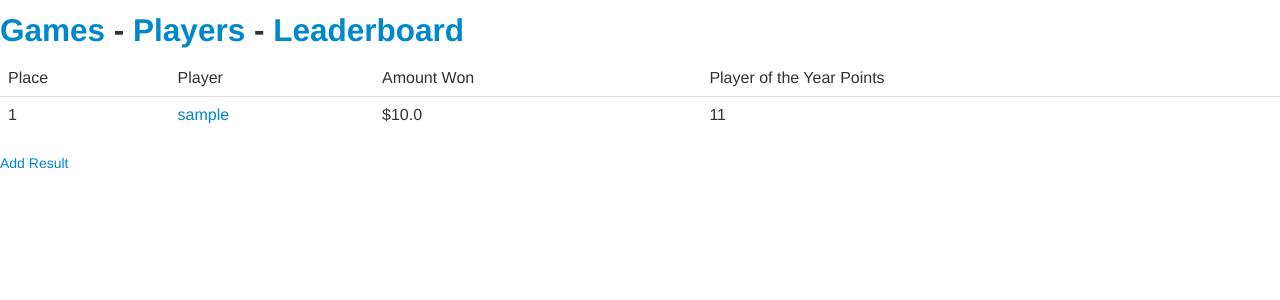
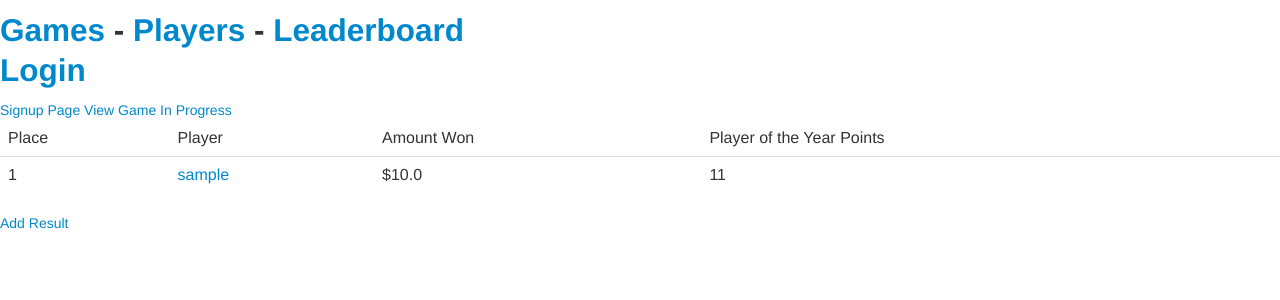
Before and after one commit to toddcblank/pitboss, a Django app: page /pokerroom/game/1/ in a window 1280 px wide. Shown: the top 300 px of the page. Run offline with Django 3.2, Linux system fonts and the light colour scheme; tables that the repository leaves empty hold one stand-in row (values such as "Sample post"); some libraries are stand-ins or nearby versions.

Commit message:
login views and some refactoring

```diff
--- a/bnetpoker/settings.py
+++ b/bnetpoker/settings.py
@@ -164,5 +164,6 @@ TEMPLATE_CONTEXT_PROCESSORS = ("django.contrib.auth.context_processors.auth",
 "django.core.context_processors.static",
 "django.core.context_processors.tz",
 "django.contrib.messages.context_processors.messages",
+"pokerroom.contextProcessors.loggedInPlayer",
 
 )
--- a/pokerroom/models.py
+++ b/pokerroom/models.py
@@ -38,7 +38,9 @@ class Player(models.Model):
     def gravatarId(self):
         #this is kind of wasteful to recalculate every request.  but meh.
         md = hashlib.md5()
-        md.update(self.user.email.strip().lower())
+        email = self.user.email.strip().lower()
+        print "user email is %s" % self.user.email
+        md.update(email)
         return md.hexdigest()
 
     @property
--- a/pokerroom/urls.py
+++ b/pokerroom/urls.py
@@ -1,34 +1,32 @@
 from django.conf.urls import patterns, include, url
-from pokerroom import views
+from pokerroom.views import gameViews, leaderboardViews, loginViews, playerViews
 
 urlpatterns = patterns('',
-    url(r'^player/create-form/?$', views.createPlayerForm, name="createPlayerForm"),
-    url(r'^player/create/?$', views.createPlayer, name="createPlayer"),
-    url(r'^player/(?P<playerId>\d+)/?$', views.PlayerInfoView, name="playerInfo"),
-    url(r'^player/?$', views.AllPlayersView.as_view(), name="allPlayers"),
+    url(r'^player/create-form/?$', playerViews.createPlayerForm, name="createPlayerForm"),
+    url(r'^player/create/?$', playerViews.createPlayer, name="createPlayer"),
+    url(r'^player/(?P<playerId>\d+)/?$', playerViews.PlayerInfoView, name="playerInfo"),
+    url(r'^player/?$', playerViews.AllPlayersView.as_view(), name="allPlayers"),
 
-    url(r'^game/(?P<gameId>\d+)/signup-form/?$', views.gameSignup, name="gameSignup"),
-    url(r'^game/(?P<gameId>\d+)/signups/?$', views.interestListJson, name="interestListJson"),
-    url(r'^game/(?P<gameId>\d+)/signup/?$', views.signupPlayerForGame, name="signupPlayerForGame"),
-    url(r'^game/(?P<gameId>\d+)/approve/?$', views.approvePlayerForGame, name="approvePlayerForGame"),
-    url(r'^game/(?P<gameId>\d+)/signup-newplayer/?$', views.createPlayerAndSignupForGame, name="createPlayerAndSignupForGame"),
-    url(r'^game/(?P<gameId>\d+)/unsignup/?$', views.unsignupPlayerForGame, name="unsignupPlayerForGame"),
-    url(r'^game/(?P<gameId>\d+)/start-game?$', views.startGame, name="startGame"),
-    url(r'^game/(?P<gameId>\d+)/unstart-game?$', views.unstartGame, name="unstartGame"),
-    url(r'^game/(?P<gameId>\d+)/eliminate-player?$', views.elminatePlayer, name="eliminatePlayer"),
-    url(r'^game/(?P<gameId>\d+)/undo-eliminate-player?$', views.undoElminatePlayer, name="undoElminatePlayer"),
-    url(r'^game/(?P<gameId>\d+)/view-game-in-progress?$', views.viewGameInProgress, name="viewGameInProgress"),
-    url(r'^game/(?P<gameId>\d+)/?$', views.viewResult, name="gameResult"),
+    url(r'^game/(?P<gameId>\d+)/signup-form/?$', gameViews.gameSignup, name="gameSignup"),
+    url(r'^game/(?P<gameId>\d+)/signups/?$', gameViews.interestListJson, name="interestListJson"),
+    url(r'^game/(?P<gameId>\d+)/signup/?$', gameViews.signupPlayerForGame, name="signupPlayerForGame"),
+    url(r'^game/(?P<gameId>\d+)/approve/?$', gameViews.approvePlayerForGame, name="approvePlayerForGame"),
+    url(r'^game/(?P<gameId>\d+)/signup-newplayer/?$', gameViews.createPlayerAndSignupForGame, name="createPlayerAndSignupForGame"),
+    url(r'^game/(?P<gameId>\d+)/unsignup/?$', gameViews.unsignupPlayerForGame, name="unsignupPlayerForGame"),
+    url(r'^game/(?P<gameId>\d+)/start-game?$', gameViews.startGame, name="startGame"),
+    url(r'^game/(?P<gameId>\d+)/unstart-game?$', gameViews.unstartGame, name="unstartGame"),
+    url(r'^game/(?P<gameId>\d+)/eliminate-player?$', gameViews.elminatePlayer, name="eliminatePlayer"),
+    url(r'^game/(?P<gameId>\d+)/undo-eliminate-player?$', gameViews.undoElminatePlayer, name="undoElminatePlayer"),
+    url(r'^game/(?P<gameId>\d+)/view-game-in-progress?$', gameViews.viewGameInProgress, name="viewGameInProgress"),
+    url(r'^game/(?P<gameId>\d+)/?$', gameViews.viewResult, name="gameResult"),
+    url(r'^game/create-form/?$', gameViews.createGameForm, name="createGameForm"),
+    url(r'^game/create/?$', gameViews.createGame, name="createGame"),
+    url(r'^game/?$', gameViews.allGames.as_view(), name="allGames"),
+    url(r'^result/(?P<gameId>\d+)/add-result/?$', gameViews.addResult, name="addResultForm"),
 
+    url(r'^leaderboard/?$', leaderboardViews.leaderboard, name="leaderboards"),
+    url(r'^leaderboard-pergame/?$', leaderboardViews.moneyPerGameLeaderboard, name="moneyPerGameLeaderboard"),
+    url(r'^poy-leaderboard/?$', leaderboardViews.pointsLeaderboard, name="pointsLeaderboard"),
 
-
-    url(r'^game/create-form/?$', views.createGameForm, name="createGameForm"),
-    url(r'^game/create/?$', views.createGame, name="createGame"),
-    url(r'^game/?$', views.allGames.as_view(), name="allGames"),
-
-    url(r'^result/(?P<gameId>\d+)/add-result/?$', views.addResult, name="addResultForm"),
-    url(r'^leaderboard/?$', views.leaderboard, name="leaderboards"),
-    url(r'^leaderboard-pergame/?$', views.moneyPerGameLeaderboard, name="moneyPerGameLeaderboard"),
-    url(r'^poy-leaderboard/?$', views.pointsLeaderboard, name="pointsLeaderboard"),
-    url(r'^login/?$', views.login, name="login"),
+    url(r'^login/?$', loginViews.loginPage, name="login"),
 )
--- /dev/null
+++ b/pokerroom/views/__init__.py
@@ -0,0 +1 @@
+__author__ = 'Todd'
--- a/pokerroom/views.py
+++ b/pokerroom/views/gameViews.py
@@ -1,15 +1,17 @@
-# Create your views here.
+from django.contrib.auth.decorators import login_required
+
+__author__ = 'Todd'
+
+# Create views related to games here.
 import json
 import random
-from django.http import Http404, HttpResponse, HttpResponseServerError
+from django.http import HttpResponse
 from pokerroom.models import Player, Game, Result
-from django.shortcuts import render, render_to_response, redirect
+from django.shortcuts import render, redirect
 from django.views import generic
 from datetime import date
 from django.db.models import Q
-import operator
-from django.contrib.auth import authenticate
-import payouts
+from pokerroom import payouts
 
 
 def pointsLeaderboard(request):
@@ -91,13 +93,22 @@ def gameSignup(request, gameId):
     interestList = Result.objects.filter(game=game)
     sortedInterestList = sorted(
         interestList,
-        key=lambda result: (result.state * -1, int(result.player.priorityIndex))
+        key=lambda result: (result.state, result.player.priorityIndex),
+        reverse=True
     )
 
+    approvedPlayers = Result.objects.filter(game=game, state=Result.PLAYING)
+    interestedPlayers = Result.objects.filter(game=game, state=Result.INTERESTED)
+    uninterestedPlayers = Result.objects.filter(game=game, state=Result.NOT_INTERESTED)
+    unsignedupPlayers = Player.objects.all()
 
     model = {
         'game': game,
         'sortedInterestList': sortedInterestList,
+        'approvedPlayers': approvedPlayers,
+        'interestedPlayers': sorted(interestedPlayers, key=lambda result: result.player.priorityIndex, reverse=True),
+        'unsignedupPlayers': unsignedupPlayers,
+        'uninterestedPlayers': uninterestedPlayers,
     }
 
     return render(request, 'signup.html', model)
@@ -114,7 +125,7 @@ class allGames(generic.ListView):
     context_object_name = 'games'
 
     def get_queryset(self):
-        return sorted(Game.objects.all(), key=lambda x: x.datePlayed, reverse=True)
+        return Game.objects.all()
 
 
 class AllPlayersView(generic.ListView):
@@ -127,7 +138,7 @@ class AllPlayersView(generic.ListView):
 
 def PlayerInfoView(request, playerId):
     player = Player.objects.get(id=playerId)
-    playerResults = sorted(Result.objects.filter(player=player, state=Result.FINISHED), key=lambda x: x.game.datePlayed, reverse=True)
+    playerResults = Result.objects.filter(player=player, state=Result.FINISHED)
     totalWon = sum(result.amountWon for result in playerResults)
     totalSpent = sum(result.game.buyin for result in playerResults)
     totalProfit = totalWon - totalSpent
@@ -164,7 +175,7 @@ def approvePlayerForGame(request, gameId):
 def unsignupPlayerForGame(request, gameId):
     playerId = request.POST['playerId']
     print 'Removing interest for player %s in game %s' % (playerId, gameId)
-    return updatePlayerInterestInGame(playerId, gameId, Result.INTERESTED)
+    return updatePlayerInterestInGame(playerId, gameId, Result.NOT_INTERESTED)
 
 
 def updatePlayerInterestInGame(playerId, gameId, newState):
@@ -194,10 +205,8 @@ def interestListJson(request, gameId):
     game = Game.objects.get(id=gameId)
 
     interestList = Result.objects.filter(game=game)
-    sortedInterestList = sorted(
-        interestList,
-        key=lambda result: (result.state * -1, int(result.player.priorityIndex))
-    )
+    sortedInterestList = sorted(interestList, key=lambda result: (result.state, result.player.priorityIndex),
+                                reverse=True)
 
     return HttpResponse(json.dumps({
         'interestList': [i.asDict() for i in sortedInterestList]
@@ -263,11 +272,6 @@ def createGame(request):
         result.save()
     return redirect("/pokerroom/game/%d/signup-form" % game.id)
 
-
-def createPlayerForm(request):
-    return render(request, 'create-player-form.html')
-
-
 def createGameForm(request):
     return render(request, 'create-game-form.html')
 
@@ -288,6 +292,8 @@ def viewGameInProgress(request, gameId):
     game = Game.objects.get(id=gameId)
 
     results = Result.objects.filter(Q(game=game, state=Result.PLAYING) | Q(game=game, state=Result.FINISHED))
+    if len(results) == 0:
+        return redirect("/pokerroom/game/%d/signup-form" % game.id)
 
     model = {
         "game": game,
@@ -433,3 +439,120 @@ def addResult(request, gameId):
     }
 
     return render(request, "add-result.html", model)
+
+def createPlayerAndSignupForGame(request, gameId):
+    nickname = request.POST['nickname']
+    existingUser = Player.objects.filter(nickname=nickname)
+    game = Game.objects.get(id=gameId)
+
+    player = None
+    if len(existingUser) == 0:
+        print "Found no users with nickname %s " % nickname
+        player = Player(nickname=nickname)
+        player.save()
+
+    else:
+        print "Found existing user with nickname %s " % nickname
+        player = existingUser[0]
+
+    existingSignup = Result.objects.filter(game=game, player=player)
+    result = None
+    if len(existingSignup) == 0:
+        result = Result(
+            game=game,
+            player=player,
+            state=Result.INTERESTED
+        )
+    else:
+        result = existingSignup[0]
+        result.state = Result.INTERESTED
+
+    result.save()
+
+    return HttpResponse(json.dumps({"success": True}), content_type="application/json")
+
+def interestListJson(request, gameId):
+    game = Game.objects.get(id=gameId)
+
+    interestList = Result.objects.filter(game=game)
+    sortedInterestList = sorted(interestList, key=lambda result: (result.state, result.player.priorityIndex),
+                                reverse=True)
+
+    return HttpResponse(json.dumps({
+        'interestList': [i.asDict() for i in sortedInterestList]
+    }), content_type="application/json")
+
+@login_required(login_url='/pokerroom/login')
+def signupPlayerForGame(request, gameId):
+    playerId = request.POST['playerId']
+    print 'Adding interest for player %s in game %s' % (playerId, gameId)
+    return updatePlayerInterestInGame(playerId, gameId, Result.INTERESTED)
+
+@login_required(login_url='/pokerroom/login')
+def approvePlayerForGame(request, gameId):
+    playerId = request.POST['playerId']
+    print 'Adding interest for player %s in game %s' % (playerId, gameId)
+    return updatePlayerInterestInGame(playerId, gameId, Result.PLAYING)
+
+@login_required(login_url='/pokerroom/login')
+def unsignupPlayerForGame(request, gameId):
+    playerId = request.POST['playerId']
+    print 'Removing interest for player %s in game %s' % (playerId, gameId)
+    return updatePlayerInterestInGame(playerId, gameId, Result.NOT_SPECIFIED)
+
+def updatePlayerInterestInGame(playerId, gameId, newState):
+    player = Player.objects.get(id=playerId)
+    game = Game.objects.get(id=gameId)
+    #try:
+    existingResults = Result.objects.filter(game=game, player=player)
+
+    if len(existingResults) >= 1:
+        existingResult = existingResults[0]
+        print 'Found existing result for player %d for gameId %d' % (player.id, game.id)
+        existingResult.state = newState
+        existingResult.save()
+    else:
+        result = Result(
+            game=game,
+            player=player,
+            state=newState
+        )
+        print 'Creating new result for game %d player %d state %d' % (game.id, player.id, newState)
+        result.save()
+
+    return HttpResponse(json.dumps({}), content_type="application/json")
+
+
+class allGames(generic.ListView):
+    template_name = 'all-games.html'
+    context_object_name = 'games'
+
+    def get_queryset(self):
+        return Game.objects.all()
+
+@login_required(login_url='/pokerroom/login')
+def gameSignup(request, gameId):
+    game = Game.objects.get(id=gameId)
+
+    interestList = Result.objects.filter(game=game)
+    sortedInterestList = sorted(
+        interestList,
+        key=lambda result: (result.state, result.player.priorityIndex),
+        reverse=True
+    )
+
+    approvedPlayers = Result.objects.filter(game=game, state=Result.PLAYING)
+    interestedPlayers = Result.objects.filter(game=game, state=Result.INTERESTED)
+    uninterestedPlayers = Result.objects.filter(game=game, state=Result.NOT_INTERESTED)
+    unsignedupPlayers = Player.objects.all()
+
+    model = {
+        'game': game,
+        'sortedInterestList': sortedInterestList,
+        'approvedPlayers': approvedPlayers,
+        'interestedPlayers': sorted(interestedPlayers, key=lambda result: result.player.priorityIndex, reverse=True),
+        'unsignedupPlayers': unsignedupPlayers,
+        'uninterestedPlayers': uninterestedPlayers,
+    }
+
+    return render(request, 'signup.html', model)
--- /dev/null
+++ b/pokerroom/views/leaderboardViews.py
@@ -0,0 +1,59 @@
+__author__ = 'Todd'
+
+import operator
+
+from django.shortcuts import render
+
+from pokerroom.models import Player, Result
+
+
+def pointsLeaderboard(request):
+    players = Player.objects.all()
+    leaderboards = {player: 0 for player in players}
+
+    for player in players:
+        playerResults = Result.objects.filter(state=Result.FINISHED, player=player)
+        leaderboards[player] = sum([result.poyPoints for result in playerResults])
+
+    tuples = sorted(leaderboards.iteritems(), key=operator.itemgetter(1))
+    tuples.reverse()
+    model = {
+        "leaderboard": tuples
+    }
+
+    return render(request, 'leaderboard.html', model)
+
+
+def moneyPerGameLeaderboard(request):
+    players = Player.objects.all()
+    leaderboards = {player: 0 for player in players}
+
+    for player in players:
+        playerResults = Result.objects.filter(state=Result.FINISHED, player=player)
+        if len(playerResults) > 0:
+            leaderboards[player] = sum([result.profit for result in playerResults]) / len(playerResults)
+
+    tuples = sorted(leaderboards.iteritems(), key=operator.itemgetter(1))
+    tuples.reverse()
+    model = {
+        "leaderboard": tuples
+    }
+
+    return render(request, 'leaderboard.html', model)
+
+
+def leaderboard(request):
+    players = Player.objects.all()
+    results = Result.objects.filter(state=Result.FINISHED)
+    leaderboards = {player: 0 for player in players}
+    for result in results:
+        leaderboards[result.player] += result.profit
+
+    tuples = sorted(leaderboards.iteritems(), key=operator.itemgetter(1))
+    tuples.reverse()
+    model = {
+        "leaderboardDescription": "Total Profit",
+        "leaderboard": tuples
+    }
+
+    return render(request, 'leaderboard.html', model)
--- /dev/null
+++ b/pokerroom/views/loginViews.py
@@ -0,0 +1,16 @@
+__author__ = 'Todd'
+
+from django.shortcuts import render, redirect
+from django.contrib.auth import authenticate, login
+
+def loginPage(request):
+    if request.method == "POST":
+        name = request.POST['username']
+        password = request.POST['password']
+        user = authenticate(username=name, password=password)
+        if user is not None and user.is_active:
+            login(request, user)
+
+            return redirect('/pokerroom/game')
+
+    return render(request, 'login.html')
--- /dev/null
+++ b/pokerroom/views/playerViews.py
@@ -0,0 +1,67 @@
+__author__ = 'Todd'
+
+import json
+
+from django.http import HttpResponse
+from django.shortcuts import render, redirect
+from django.views import generic
+from pokerroom.models import Player, Result
+
+
+class playerPriorityList(generic.ListView):
+    template_name = 'all-players.html'
+    context_object_name = 'players'
+
+    def get_queryset(self):
+        return Player.objects.all()
+
+
+def allPlayers(request):
+    players = Player.objects.order_by('nickname')
+
+    return HttpResponse(json.dumps([player.asDict() for player in players]), content_type="application/json")
+
+
+class AllPlayersView(generic.ListView):
+    template_name = 'all-players.html'
+    context_object_name = 'players'
+
+    def get_queryset(self):
+        return sorted(Player.objects.all(), key=lambda x: x.nickname)
+
+
+def PlayerInfoView(request, playerId):
+    player = Player.objects.get(id=playerId)
+    playerResults = Result.objects.filter(player=player, state=Result.FINISHED)
+    totalWon = sum(result.amountWon for result in playerResults)
+    totalSpent = sum(result.game.buyin for result in playerResults)
+    totalProfit = totalWon - totalSpent
+    numberOfGames = len(playerResults)
+
+    averageProfit = 0
+    if numberOfGames > 0:
+        averageProfit = totalProfit / numberOfGames
+
+    model = {
+        'player': player,
+        'results': playerResults,
+        'totalWon': totalWon,
+        'totalSpent': totalSpent,
+        'totalProfit': totalProfit,
+        'averageProfit': averageProfit
+    }
+
+    return render(request, 'player-detail.html', model)
+
+
+def createPlayer(request):
+    nickname = request.POST['nickname']
+
+    player = Player(nickname=nickname)
+    player.save()
+
+    return redirect("/pokerroom/player")
+
+
+def createPlayerForm(request):
+    return render(request, 'create-player-form.html')
--- a/templates/header.html
+++ b/templates/header.html
@@ -13,7 +13,13 @@
     $( "#datepicker" ).datepicker();
   });
   </script>
-<div id="links">
-<h2><a href="/pokerroom/game">Games</a> - <a href="/pokerroom/player">Players</a> - <a href="/pokerroom/leaderboard">Leaderboard</a></h2>
+<div id="topbar" class="navbar-static-top">
+    <h2>
+        <div>
+            <div>
+                <a href="/pokerroom/game">Games</a> - <a href="/pokerroom/player">Players</a> - <a href="/pokerroom/leaderboard">Leaderboard</a>
+            </div>
+            <div id="usercard" >{% include "user-card.html" %}</div>
+        </div>
+    </h2>
 </div>
-<div id="usercard">{% include "user-card.html" %}</div>
--- a/templates/user-card.html
+++ b/templates/user-card.html
@@ -1,8 +1,8 @@
-{% comment %}
+
 <div>
     {% if loggedInPlayer %}
-        <div id="avatar"><img src="http://www.gravatar.com/avatar/{{ loggedInPlayer.gravatarId }}"/>
-            {{ loggedInPlayer }}
+        <div id="avatar">
+            <img src="http://www.gravatar.com/avatar/{{ loggedInPlayer.gravatarId }}" alt="{{ loggedInPlayer }}"/>
         </div>
     {%  else %}
         <div>
@@ -10,4 +10,3 @@
         </div>
     {% endif %}
 </div>
-{% endcomment %}
--- a/templates/view-result.html
+++ b/templates/view-result.html
@@ -1,6 +1,7 @@
 {% include "header.html" %}
 <body>
-
+<a href="/pokerroom/game/{{ game.id }}/signup-form">Signup Page</a>
+<a href="/pokerroom/game/{{ game.id }}/view-game-in-progress">View Game In Progress</a>
 <table class="table  table-hover">
     <thead>
     <td>Place</td>
```
Also changed, not shown: pokerroom/contextProcessors.py (+6 -3 lines), templates/leaderboard-header.html (line endings or trailing spaces).
